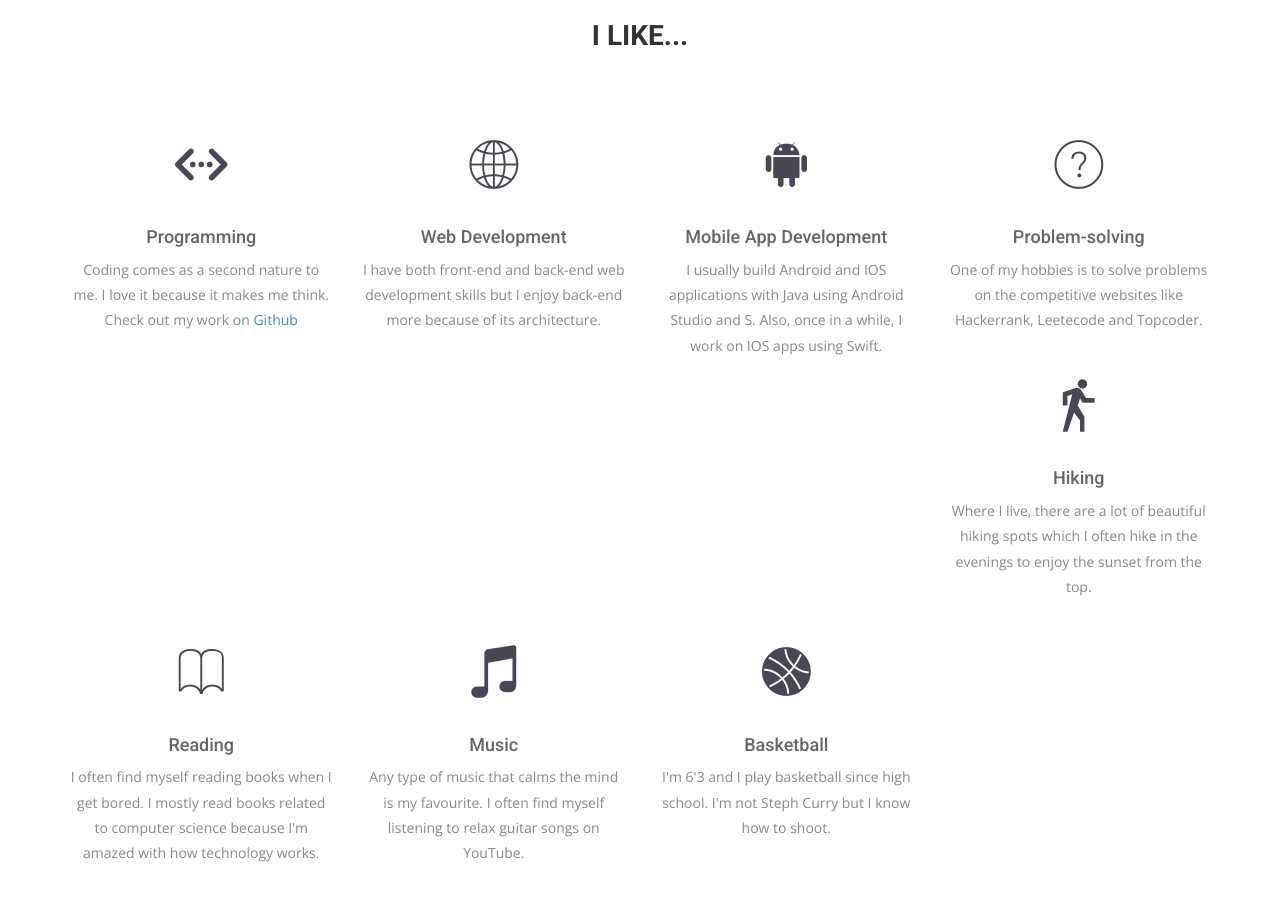
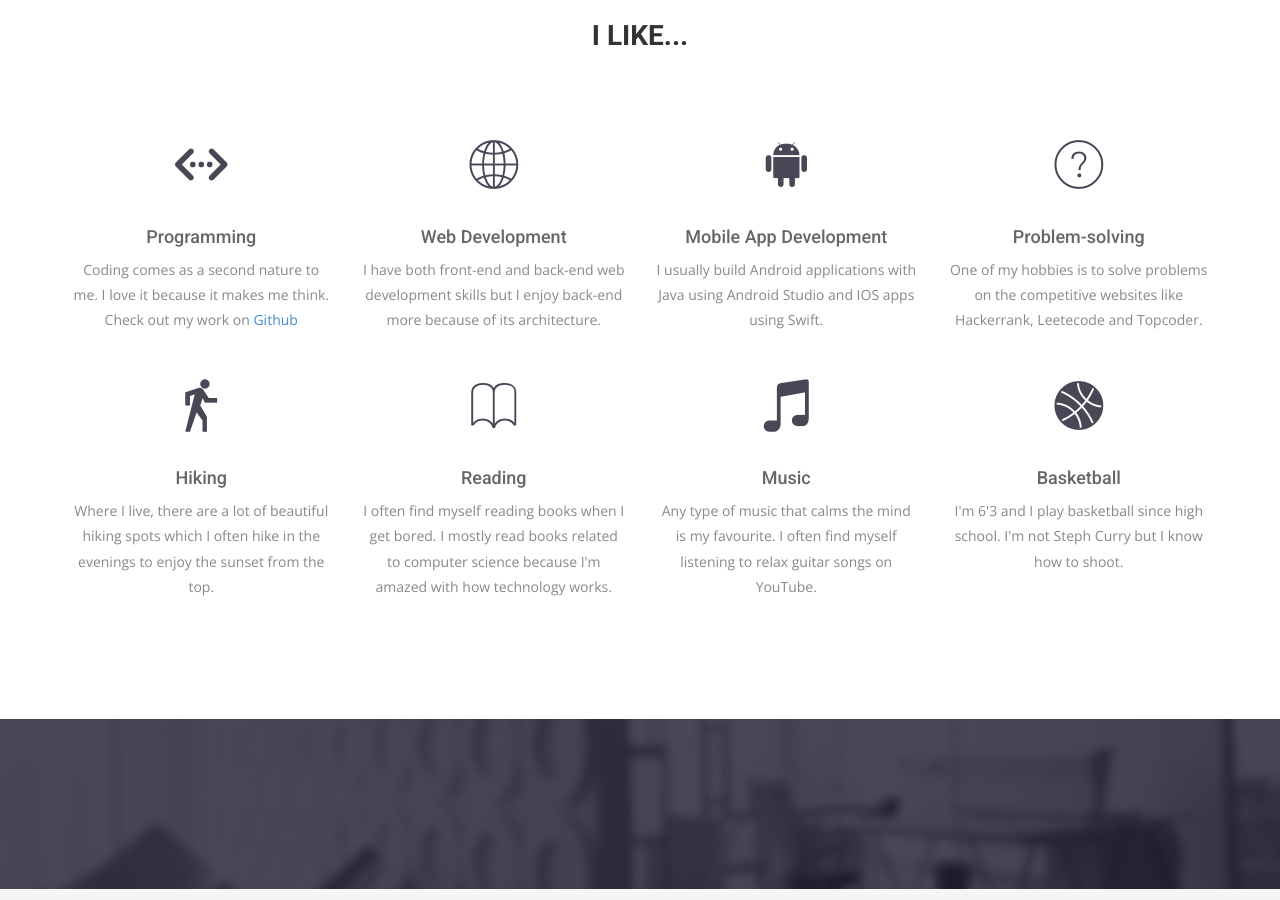
Before and after one commit to sanginovs/personal-website, a Jekyll site: the page built from index.html, in a window 1280 px wide and 900 px high, scrolled down 2205 px. Built offline with Jekyll 4.4.1, drawn with Linux system fonts in a browser that asks for light colours; nearby versions of some CDN libraries; some web fonts are replaced; the list of posts is cut into pages by our own code; comment, search, counter and statistics services are not loaded.

Commit message:
fixed bug

```diff
--- a/index.html
+++ b/index.html
@@ -114,8 +114,8 @@
         <div class="service-item">
           <i class="ion-social-android"></i>
           <h4>Mobile App Development</h4>
-          <p>I usually build Android and IOS applications with Java using Android Studio and S.
-             Also, once in a while, I work on IOS apps using Swift. </p>
+          <p>I usually build Android applications with Java using Android Studio and IOS apps using Swift.
+            </p>
         </div>
       </div>
       <div class="col-sm-6 col-md-3">
```
